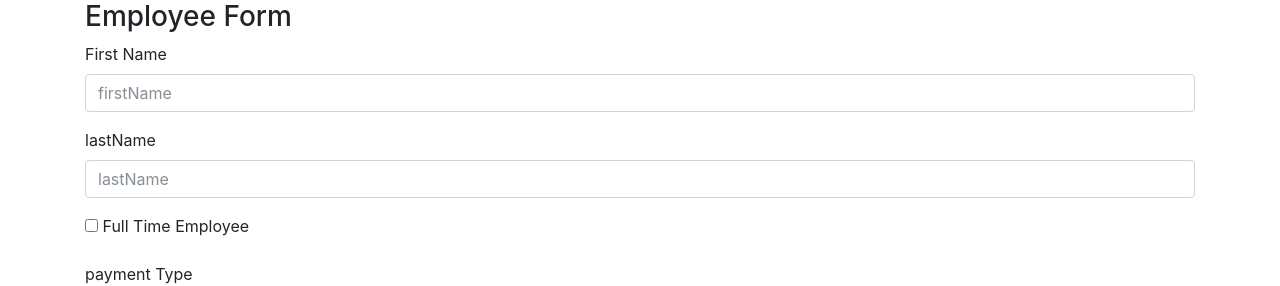
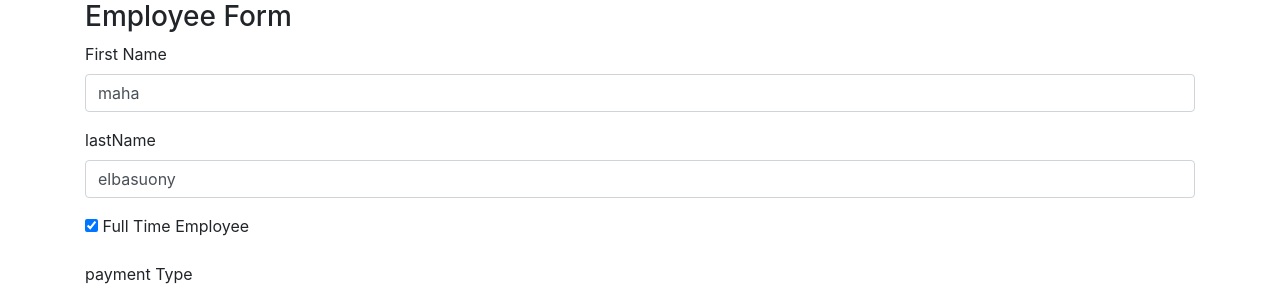
Before and after one commit to mahaelbasuony/Angular-form-basics, an Angular app: page / in a window 1280 px wide. Shown: the top 286 px of the page. Built offline with nearby package versions, Linux system fonts and the light colour scheme.

Commit message:
Applied data binding in  Angular Form

```diff
--- a/src/app/app.module.ts
+++ b/src/app/app.module.ts
@@ -1,7 +1,5 @@
 import { BrowserModule } from '@angular/platform-browser';
 import { NgModule } from '@angular/core';
-
-
 import { AppComponent } from './app.component';
 import { ContactComponent } from './contact/contact.component';
 import {FormsModule} from '@angular/forms';
--- a/src/app/contact/contact.component.html
+++ b/src/app/contact/contact.component.html
@@ -4,32 +4,33 @@
     <form action="" #form="ngForm" novalidate>
       <div class="form-group">
         <label for="">First Name</label>
-          <input type="text" class="form-control" placeholder="firstName" name="firstName" ngModel>
+          <input type="text" class="form-control" placeholder="firstName" name="firstName" [(ngModel)]="model.firstName">
       </div>
       <div class="form-group">
         <label for="">lastName</label>
-        <input type="text" placeholder="lastName" class="form-control" name="lastName" ngModel>
+        <input type="text" placeholder="lastName" class="form-control" name="lastName"
+         [ngModel]="model.lastName" (ngModelChange)="lastNameToUperCase($event)">
       </div>
       <div class="form-group">
         <label for="">
-            <input type="checkbox" name="is-full-time" ngModel> Full Time Employee
+            <input type="checkbox" name="is-full-time" [(ngModel)]="model.isFullTime"> Full Time Employee
         </label>
       </div>
       <label for="">payment Type</label>
       <div class="radio">
         <label for="">
-          <input type="radio" name="pay-type" value="w2" checked> w2
+          <input type="radio" name="paymentType" value="w2" checked [(ngModel)]="model.paymentType"> w2
         </label>
       </div>
       <div class="radio">
         <label for="">
-          <input type="radio" name="pay-type" value="1099"> 1099
+          <input type="radio" name="paymentType" value="1099" [(ngModel)]="model.paymentType"> 1099
         </label>
       </div>
       <div class="form-group">
         <label for="">primary Language</label>
-        <select name="" class="form-control">
-          <option value="" *ngFor="let lang of languages"> {{lang}}</option>
+        <select  class="form-control" name="primaryLanguage" [(ngModel)]="model.primaryLanguage" >
+          <option  *ngFor="let lang of languages"> {{lang}}</option>
         </select>
       </div>
       <div class="form-group">
@@ -43,6 +44,8 @@
       <button type="submit" class="btn btn-primary">Ok</button>
     </form>
 
+    <!-- model: {{model | json}}  model: { "firstName": "maha", "lastName": "elbasuony" }
+    angular : {{form.value | json}} angular : { "firstName": "", "lastName": "" }-->
   </div>
   <!--
     if the form touched or not by user
--- a/src/app/contact/contact.component.ts
+++ b/src/app/contact/contact.component.ts
@@ -1,4 +1,5 @@
 import { Component, OnInit } from '@angular/core';
+import { Employee } from '../models/employee.model';
 
 @Component({
   selector: 'app-contact',
@@ -8,6 +9,13 @@ import { Component, OnInit } from '@angular/core';
 export class ContactComponent implements OnInit {
 
   languages=['English','Dutch','Other'];
+  model =new Employee('maha','elbasuony',true,'w2','English');
+   lastNameToUperCase(value:string){
+    if(value.length>0){
+      this.model.lastName = value.charAt(0).toUpperCase() + value.slice(1);
+    }else
+    this.model.lastName = value;
+  }
   constructor() { }
 
   ngOnInit() {
--- /dev/null
+++ b/src/app/models/employee.model.ts
@@ -0,0 +1,9 @@
+export class Employee{
+  constructor(
+    public firstName:string,
+    public lastName:string,
+    public isFullTime:boolean,
+    public paymentType:string,
+    public primaryLanguage:string
+  ){}
+}
```
